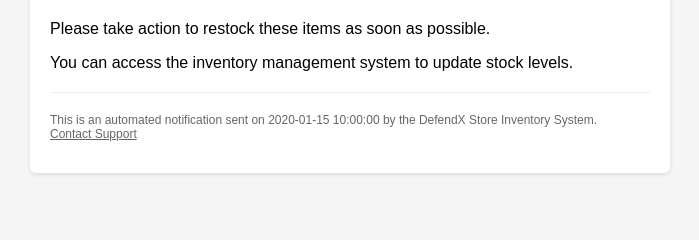
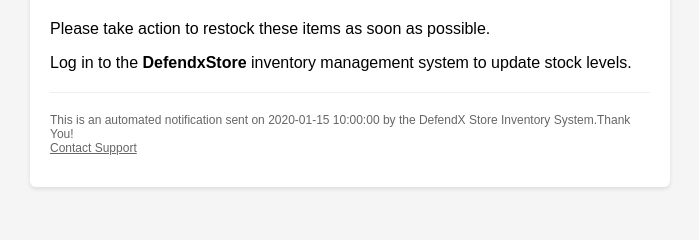
Before and after one commit to Seniru/defendxstore, a Python web app: template backend/src/templates/stock_alert.html in a window 1280 px wide. Shown: the part 281-521 px from the top of the page, without its empty margins (290-989 px from the left). Run offline with Jinja, Linux system fonts and the light colour scheme; the template is opened without the code that fills it: most values are stand-ins (such as "Sample title", 1, 10 or a date in 2020).

Commit message:
fix: improve wording in stock alert email template

```diff
--- a/backend/src/templates/stock_alert.html
+++ b/backend/src/templates/stock_alert.html
@@ -57,12 +57,12 @@
             </table>
 
             <p>Please take action to restock these items as soon as possible.</p>
-            <p>You can access the inventory management system to update stock levels.</p>
+            <p>Log in to the <b>DefendxStore</b> inventory management system to update stock levels.</p>
 
             <hr style="border: none; border-top: 1px solid #eee; margin: 20px 0" />
             <p style="font-size: 12px; color: #666">
                 This is an automated notification sent on {{date}} by the DefendX Store Inventory
-                System.<br />
+                System.Thank You!<br />
                 <a href="mailto:support@defendxstore.com" style="color: #666">Contact Support</a>
             </p>
         </div>
```
